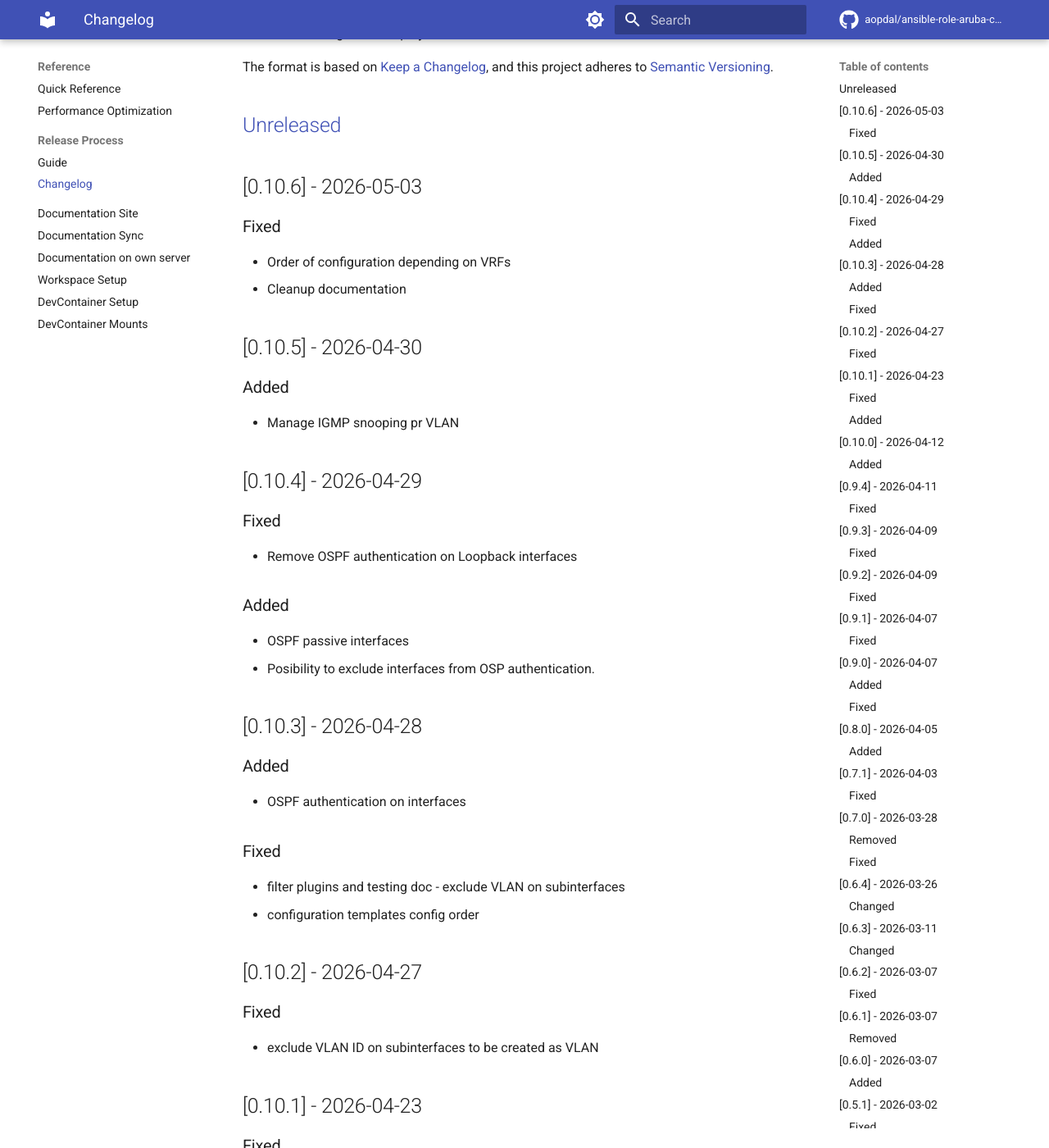
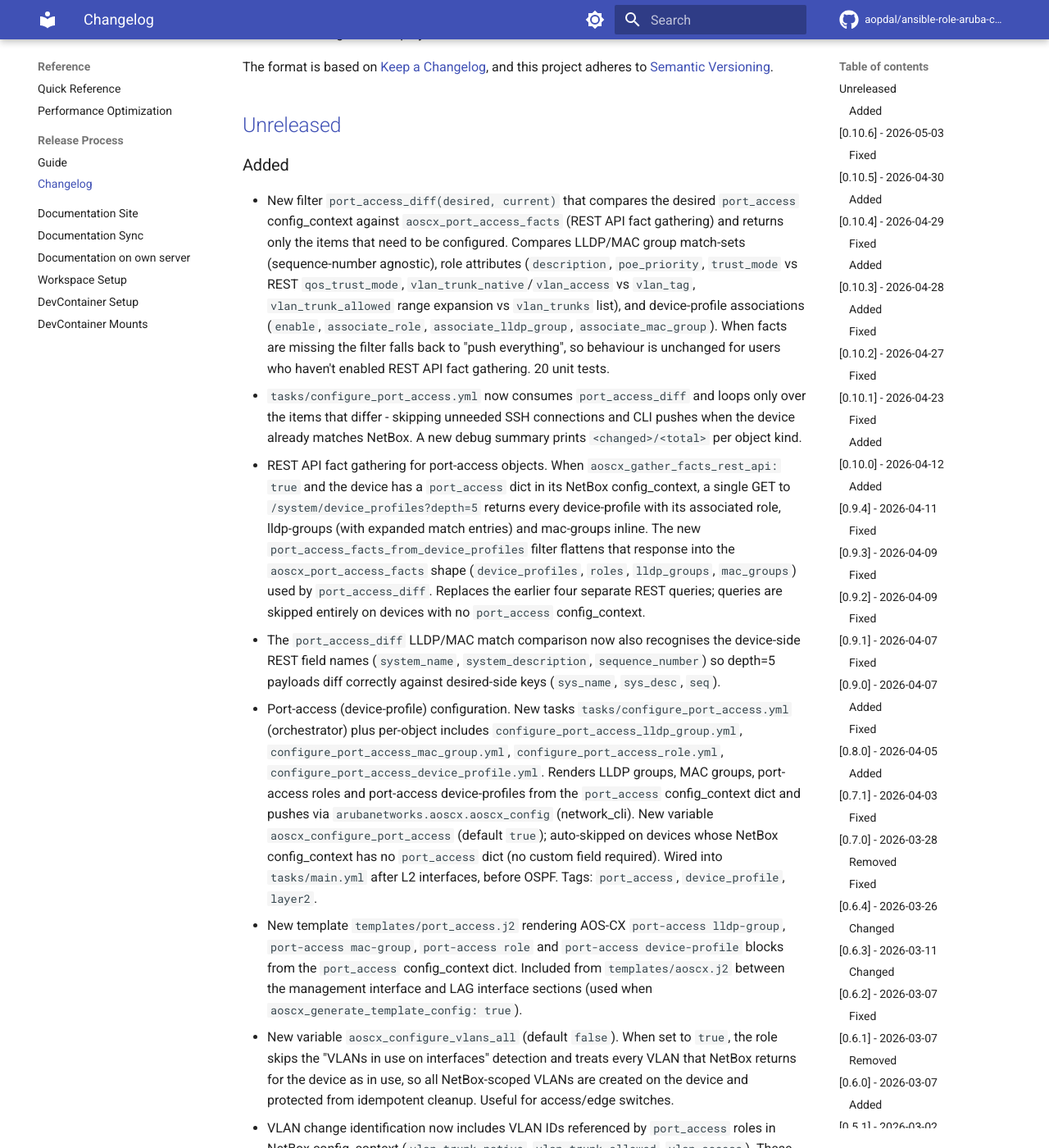
Before and after one commit to aopdal/ansible-role-aruba-cx-switch, an MkDocs documentation site: the page built from docs/CHANGELOG.md, in a window 1280 px wide and 1400 px high, scrolled down 200 px. Shown: the whole window at 82% size. Built offline with MkDocs 1.6.1 and Material for MkDocs 9.7.7, drawn with Linux system fonts in a browser that asks for light colours; comment, search, counter and statistics services are not loaded; some of the changed text lies outside the part shown.

```diff
--- a/docs/CHANGELOG.md
+++ b/docs/CHANGELOG.md
@@ -6,6 +6,71 @@
 and this project adheres to [Semantic Versioning](https://semver.org/spec/v2.0.0.html).
 
 ## [Unreleased]
+
+### Added
+
+- New filter `port_access_diff(desired, current)` that compares the
+  desired `port_access` config_context against `aoscx_port_access_facts`
+  (REST API fact gathering) and returns only the items that need to be
+  configured. Compares LLDP/MAC group match-sets (sequence-number
+  agnostic), role attributes (`description`, `poe_priority`, `trust_mode`
+  vs REST `qos_trust_mode`, `vlan_trunk_native`/`vlan_access` vs
+  `vlan_tag`, `vlan_trunk_allowed` range expansion vs `vlan_trunks`
+  list), and device-profile associations (`enable`, `associate_role`,
+  `associate_lldp_group`, `associate_mac_group`). When facts are missing
+  the filter falls back to "push everything", so behaviour is unchanged
+  for users who haven't enabled REST API fact gathering. 20 unit tests.
+- `tasks/configure_port_access.yml` now consumes `port_access_diff` and
+  loops only over the items that differ - skipping unneeded SSH
+  connections and CLI pushes when the device already matches NetBox.
+  A new debug summary prints `<changed>/<total>` per object kind.
+- REST API fact gathering for port-access objects. When
+  `aoscx_gather_facts_rest_api: true` and the device has a `port_access`
+  dict in its NetBox config_context, a single GET to
+  `/system/device_profiles?depth=5` returns every device-profile with its
+  associated role, lldp-groups (with expanded match entries) and
+  mac-groups inline. The new
+  `port_access_facts_from_device_profiles` filter flattens that response
+  into the `aoscx_port_access_facts` shape (`device_profiles`, `roles`,
+  `lldp_groups`, `mac_groups`) used by `port_access_diff`. Replaces the
+  earlier four separate REST queries; queries are skipped entirely on
+  devices with no `port_access` config_context.
+- The `port_access_diff` LLDP/MAC match comparison now also recognises
+  the device-side REST field names (`system_name`, `system_description`,
+  `sequence_number`) so depth=5 payloads diff correctly against
+  desired-side keys (`sys_name`, `sys_desc`, `seq`).
+- Port-access (device-profile) configuration. New tasks
+  `tasks/configure_port_access.yml` (orchestrator) plus per-object
+  includes `configure_port_access_lldp_group.yml`,
+  `configure_port_access_mac_group.yml`,
+  `configure_port_access_role.yml`,
+  `configure_port_access_device_profile.yml`. Renders LLDP groups, MAC
+  groups, port-access roles and port-access device-profiles from the
+  `port_access` config_context dict and pushes via
+  `arubanetworks.aoscx.aoscx_config` (network_cli). New variable
+  `aoscx_configure_port_access` (default `true`); auto-skipped on devices
+  whose NetBox config_context has no `port_access` dict (no custom field
+  required). Wired into `tasks/main.yml` after L2 interfaces, before
+  OSPF. Tags: `port_access`, `device_profile`, `layer2`.
+- New template `templates/port_access.j2` rendering AOS-CX
+  `port-access lldp-group`, `port-access mac-group`, `port-access role` and
+  `port-access device-profile` blocks from the `port_access`
+  config_context dict. Included from `templates/aoscx.j2` between the
+  management interface and LAG interface sections (used when
+  `aoscx_generate_template_config: true`).
+- New variable `aoscx_configure_vlans_all` (default `false`). When set to
+  `true`, the role skips the "VLANs in use on interfaces" detection and
+  treats every VLAN that NetBox returns for the device as in use, so all
+  NetBox-scoped VLANs are created on the device and protected from
+  idempotent cleanup. Useful for access/edge switches.
+- VLAN change identification now includes VLAN IDs referenced by
+  `port_access` roles in NetBox config_context (`vlan_trunk_native`,
+  `vlan_trunk_allowed`, `vlan_access`). These VLANs are auto-created on the
+  device and protected from idempotent cleanup. Range and list syntax
+  (e.g. `"11-13"`, `"11,13,15-20"`) is supported.
+- New filters: `extract_port_access_vlan_ids`, `parse_vlan_id_spec`.
+- `get_vlans_in_use` accepts a third optional `port_access` argument
+  (backward compatible).
 
 ## [0.10.6] - 2026-05-03
 
```
Also changed, not shown: CHANGELOG.md (+67 -0 lines), 1 other file.
